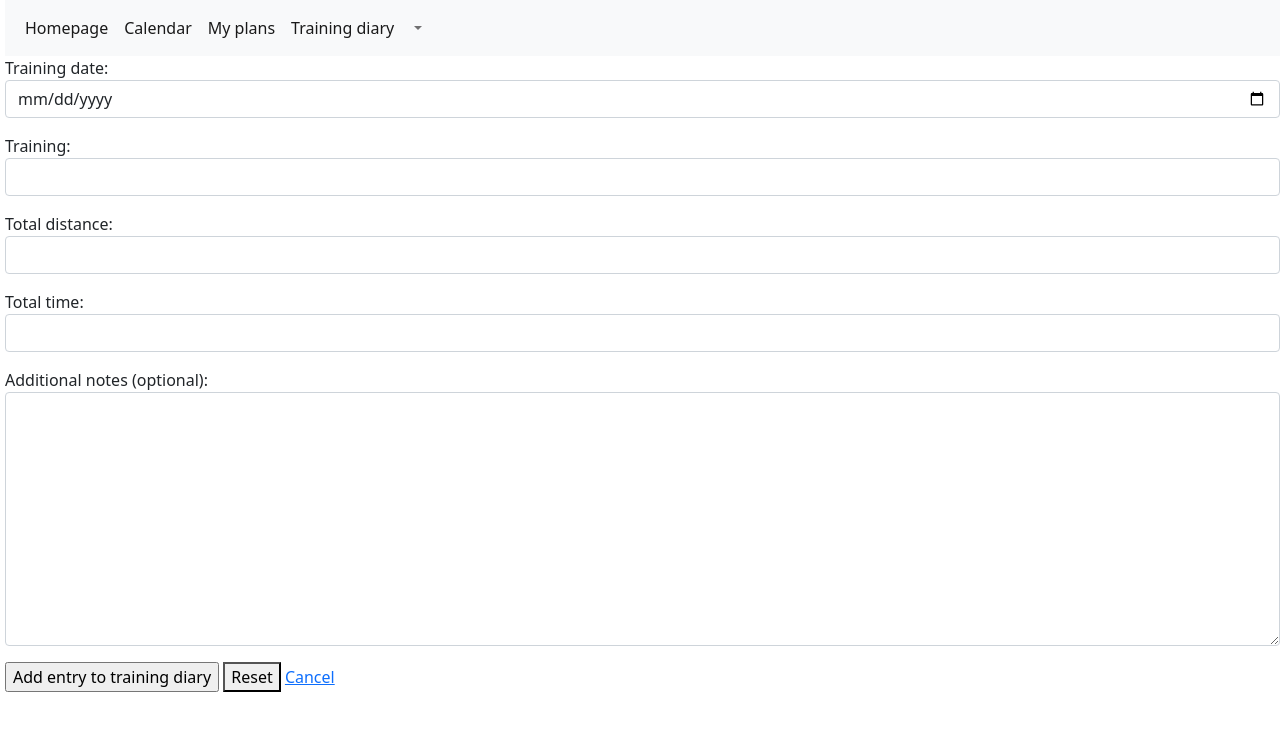
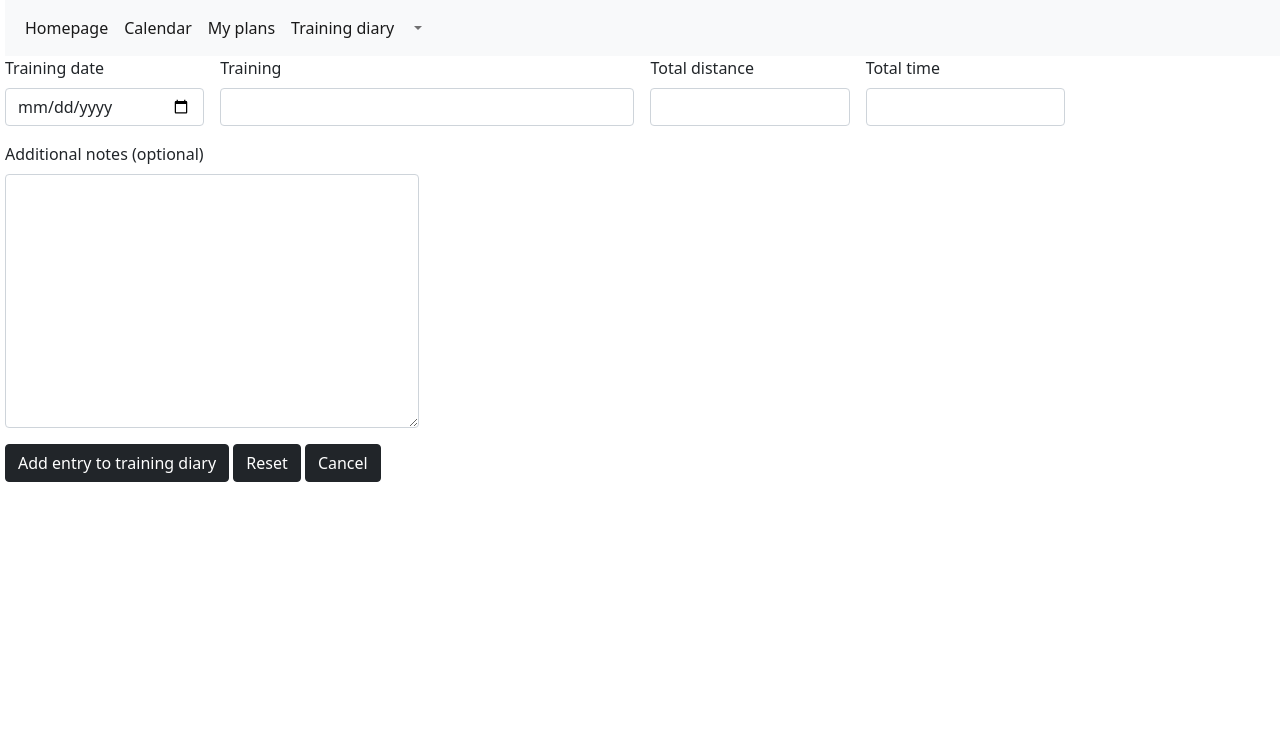
Before and after one commit to Gribek/RunSchedule, a Django app: template runapp/templates/runapp/diary_entry_create.html in a window 1280 px wide. Shown: the top 731 px of the page. Run offline with Django 3.2, Linux system fonts and the light colour scheme; the template is opened without the code that fills it: values that come from a table or form of the project are taken from there, others are empty; tables that the repository leaves empty hold one stand-in row (values such as "Sample post").

Commit message:
Adjust diary entry create template and add bootstrap styling

```diff
--- a/runapp/templates/runapp/diary_entry_create.html
+++ b/runapp/templates/runapp/diary_entry_create.html
@@ -2,12 +2,39 @@
 
 {% block runapp_content %}
     <div>
-        <form method="post">
+        <form method="post" class="row g-3">
             {% csrf_token %}
-            {{ form.as_p }}
-            <input type="submit" value="Add entry to training diary">
-            <button type="reset">Reset</button>
-            <a href="{% url 'runapp:training_plan_details' plan_pk %}">Cancel</a>
+            {{ form.non_field_errors }}
+            <div class="col-5 col-md-3 col-xl-2">
+                {{ form.date.errors }}
+                <label for="{{ form.date.id_for_label }}" class="form-label">{{ form.date.label }}</label>
+                {{ form.date }}
+            </div>
+            <div class="col-8 col-md-5 col-xl-4">
+                {{ form.training_information.errors }}
+                <label for="{{ form.training_information.id_for_label }}" class="form-label">{{ form.training_information.label }}</label>
+                {{ form.training_information }}
+            </div>
+            <div class="col-3 col-md-2">
+                {{ form.training_distance.errors }}
+                <label for="{{ form.training_distance.id_for_label }}" class="form-label">{{ form.training_distance.label }}</label>
+                {{ form.training_distance }}
+            </div>
+            <div class="col-3 col-md-2">
+                {{ form.training_time.errors }}
+                <label for="{{ form.training_time.id_for_label }}" class="form-label">{{ form.training_time.label }}</label>
+                {{ form.training_time }}
+            </div>
+            <div class="col-10 col-md-6 col-xl-4">
+                {{ form.notes.errors }}
+                <label for="{{ form.notes.id_for_label }}" class="form-label">{{ form.notes.label }}</label>
+                {{ form.notes }}
+            </div>
+            <div class="col-12">
+                <input class="btn btn-dark" type="submit" value="Add entry to training diary">
+                <button class="btn btn-dark" type="reset">Reset</button>
+                <a class="btn btn-dark" href="{% url 'runapp:training_plan_details' plan_pk %}">Cancel</a>
+            </div>
         </form>
     </div>
 {% endblock %}
```
